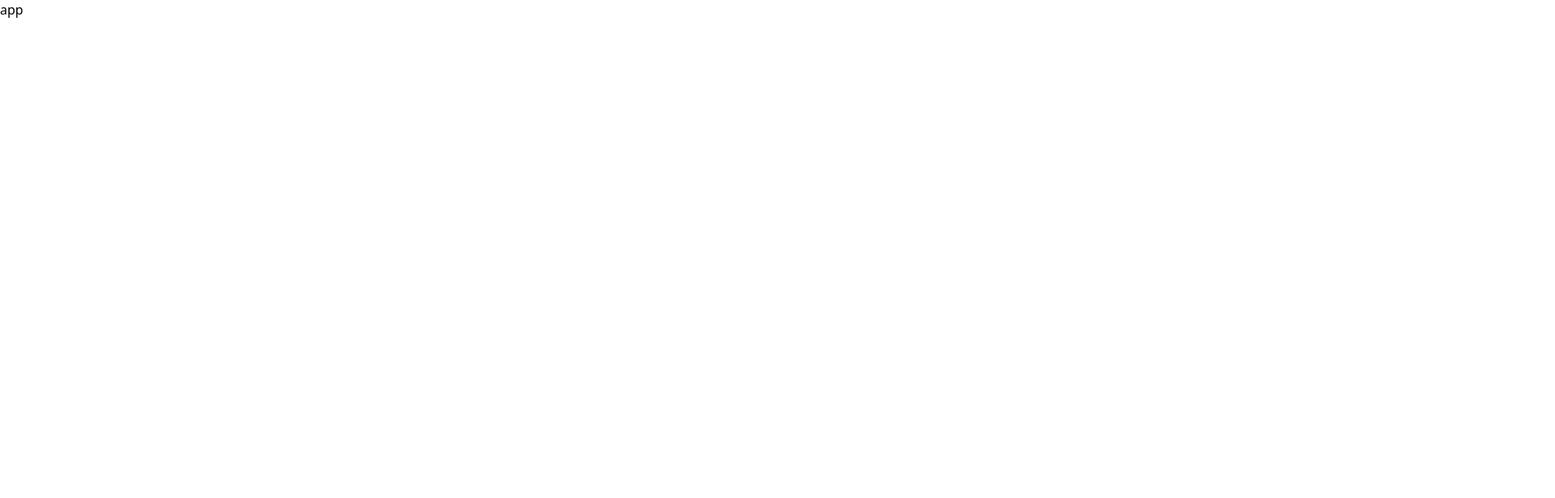
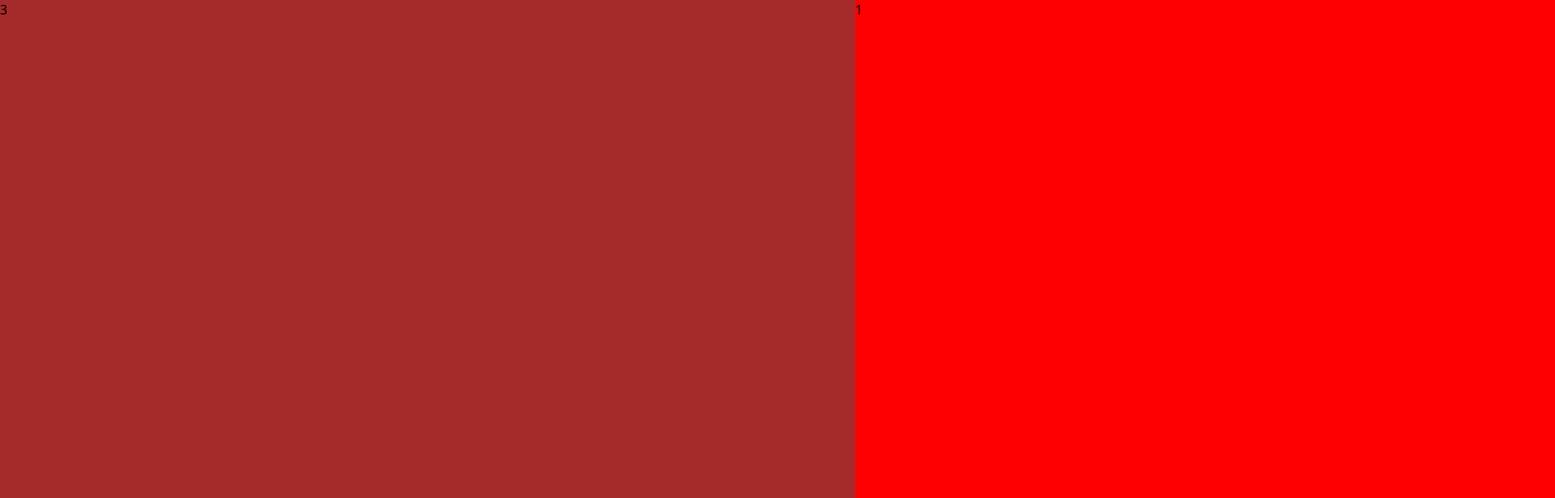
Before and after one commit to axerve/netcomm-ledwall, a React (Create React App) app: page / in a window 1280 px wide. Shown: the top 616 px of the page at 81% size, 1920 px wide, since content can reach past the window. Built offline with nearby package versions, Linux system fonts and the light colour scheme.

Commit message:
slide e animazioni

```diff
--- a/package.json
+++ b/package.json
@@ -7,6 +7,7 @@
     "@testing-library/jest-dom": "^5.16.4",
     "@testing-library/react": "^13.1.1",
     "@testing-library/user-event": "^13.5.0",
+    "classnames": "^2.3.1",
     "react": "^18.1.0",
     "react-dom": "^18.1.0",
     "react-scripts": "5.0.1",
--- a/src/App.js
+++ b/src/App.js
@@ -1,9 +1,14 @@
+import Slider, { Slide } from './components/Slide';
 import logo from './logo.svg';
 
 function App() {
   return (
     <div className="App">
-      app
+      <Slider>
+        <Slide>1</Slide>
+        <Slide>2</Slide>
+        <Slide>3</Slide>
+      </Slider>
     </div>
   );
 }
--- /dev/null
+++ b/src/components/Slide.js
@@ -0,0 +1,45 @@
+import React, { useEffect, useState } from "react"
+import cx from "classnames"
+
+const Slider = ({children}) => {
+  const [current,setCurrent] = useState(0)
+
+  useEffect(() => {
+    setTimeout(() => {
+      setCurrent(old => {
+        console.log(old)
+        if(old + 1 === 4) {
+          return 0
+        } else {
+          return old + 1
+        }
+      })
+    }, timing[current])
+  }, [current])
+
+
+  return <div className="relative">
+    <Slide color="yellow" className={cx({"current": current === 0, "prev": current === 1})} >0</Slide>
+    <Slide color="red" className={cx({"current": current === 1, "prev": current === 2})} >1</Slide>
+    <Slide color="blue" className={cx({"current": current === 2, "prev": current === 3})} >2</Slide>
+    <Slide color="brown" className={cx({"current": current === 3, "prev": current === 0})} >3</Slide>
+  </div>
+}
+
+
+export const Slide = ({children, color, className = ""}) => {
+  return <div className={cx("u-full-screen slide absolute top-0 left-0", className)} style={{backgroundColor: color}}>
+    {children}
+  </div>
+}
+
+const timing = {
+  0: 1000,
+  1: 3000,
+  2: 1000,
+  3: 10000
+}
+
+
+
+export default Slider
--- a/src/style/index.css
+++ b/src/style/index.css
@@ -4,6 +4,69 @@
 
 
 @layer base {
+
+  html {
+    width: 1056px !important;
+    height: 704px !important;
+  }
+  body {
+    width: 1056px !important;
+    height: 704px !important;
+  }
+
+  .u-full-screen {
+    width: 1056px !important;
+    height: 704px !important;
+  }
+
+
+  .slide {
+    //display: none;
+    transform: translateX(100%);
+    animation-duration: 0.3s;
+  }
+  .slide.current {
+    animation-name: enter;
+    transform: translateX(0);
+  }
+  .slide.prev {
+    animation-name: out;
+    transform: translateX(-100%);
+  }
+
+  @keyframes enter {
+    from {
+      transform: translateX(100%);
+    }
+    to {
+      transform: translateX(0);
+    }
+  }
+  @keyframes out {
+    from {
+      transform: translateX(0);
+    }
+    to {
+      transform: translateX(-100%);
+    }
+  }
+
+  /*
+  .slide {
+    display: none;
+    transform: translateX(100%);
+    transition: transform 3s;
+  }
+  .slide.current {
+    transform: translateX(0%)
+  }
+  .slide.prev {
+    transform: translateX(-100%)
+  }
+
+  */
+
+
   @font-face {
     font-family: "AvertaPE";
     src: url("./fonts/Averta/37B0E9_2_0.eot");
```
Also changed, not shown: src/components/Slider.js (added), 1 other file (tests, documents, lock files or other folders).
